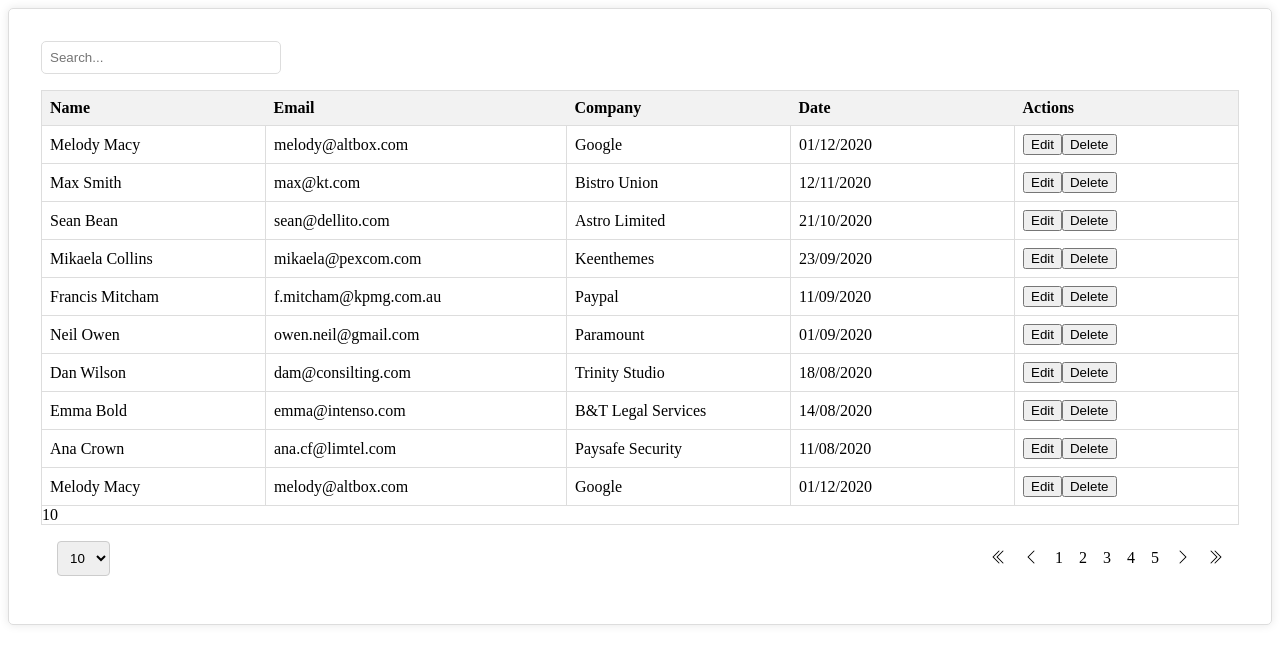
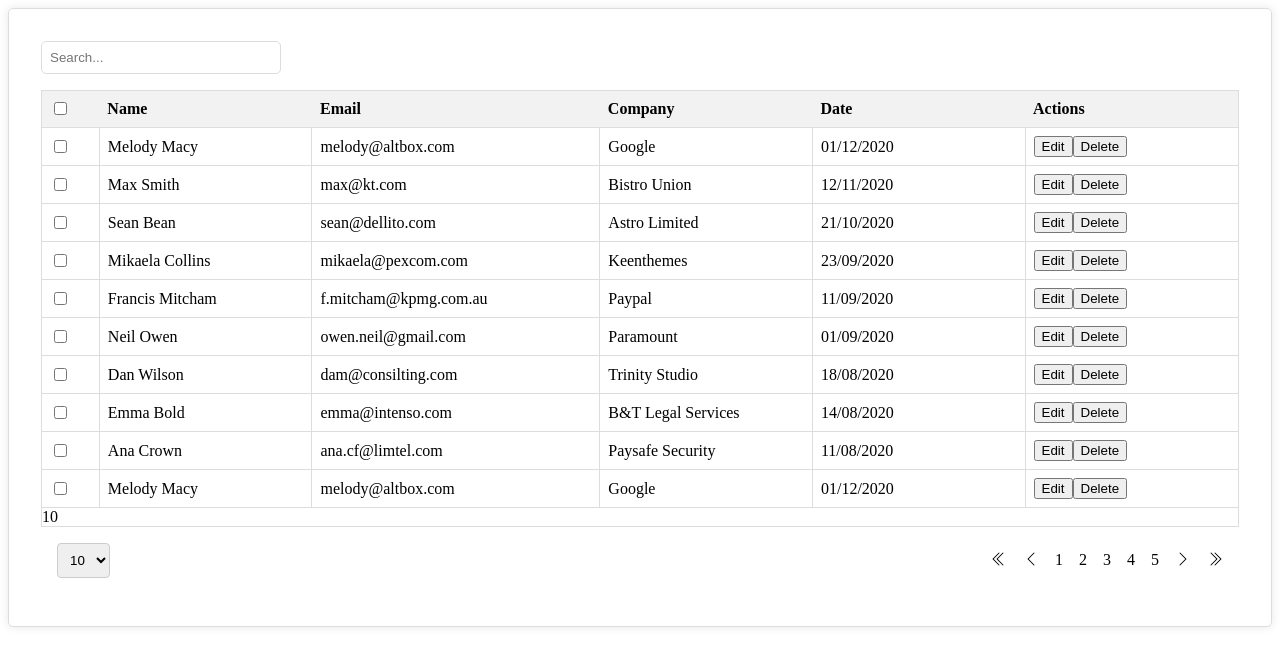
Before and after one commit to ogzcode/Components-Work, a Vue app in the folder vue-table/: page / in a window 1280 px wide. Shown: the top 666 px of the page. Built offline with nearby package versions, Linux system fonts and the light colour scheme.

Commit message:
Single selection added

```diff
--- a/vue-table/src/components/DataTable.vue
+++ b/vue-table/src/components/DataTable.vue
@@ -1,11 +1,12 @@
 <template>
     <div class="card">
-        <div>
+        <div class="header">
             <input type="text"
                 v-model="dataTableStore.searchQuery"
                 @input="dataTableStore.searchItems()"
                 placeholder="Search..."
             />
+            <button @click="printSelectedItems" v-if="dataTableStore.selectedItems.length > 0">Delete</button>
         </div>
         <table>
             <TableHeader/>
@@ -30,6 +31,10 @@ import TableFooter from './TableFooter.vue';
 
 const dataTableStore = useDataTable();
 
+const printSelectedItems = () => {
+    console.log(dataTableStore.selectedItems);
+}
+
 </script>
 
 <style scoped>
@@ -53,6 +58,21 @@ input {
     width: 240px;
     box-sizing: border-box;
     outline: none;
+}
+
+.header {
+    display: flex;
+    justify-content: space-between;
+    align-items: center;
     margin-bottom: 1rem;
 }
+
+button {
+    border: none;
+    background-color: #ddd;
+    border-radius: 5px;
+    padding: 8px;
+    cursor: pointer;
+    outline: none;
+}
 </style>
--- a/vue-table/src/components/TableBody.vue
+++ b/vue-table/src/components/TableBody.vue
@@ -2,8 +2,18 @@
     <tbody>
         <template v-for="(row, i) in dataTableStore.dataToDisplay" :key="i">
             <tr>
+                <td>
+                    <input
+                        type="checkbox"
+                        :checked="dataTableStore.selectedItems.includes(row)"
+                        @change="onChangeSelect(row)"
+                    />
+                </td>
                 <template v-for="(column, j) in dataTableStore.headers" :key="j">
-                    <td :style="{ width: column.width }">
+                    <td :style="{
+                        minWidth: column.columnWidth ? `${column.columnWidth}px` : '0',
+                        width: 'auto'
+                    }">
                         <slot :name="column.key" :data="row">
                             {{ row[column.key] }}
                         </slot>
@@ -20,6 +30,10 @@
 import { useDataTable } from '../stores/useDataTable';
 
 const dataTableStore = useDataTable();
+
+const onChangeSelect = (row) => {
+    dataTableStore.setSelectedItems(row);
+}
 </script>
 
 <style scoped>
@@ -27,4 +41,8 @@ td {
     border: 1px solid #ddd;
     padding: 8px;
 }
+
+td:first-child {
+    width: 16px;
+}
 </style>
--- a/vue-table/src/components/TableHeader.vue
+++ b/vue-table/src/components/TableHeader.vue
@@ -1,9 +1,16 @@
 <template>
     <thead>
         <tr>
-            <th v-for="column in dataTableStore.headers" :key="column.key" :style="{ width: column.width }"
-                @click="handleSort(column.key, column.sortEnabled)">
+            <th>
+                <input type="checkbox" />
+            </th>
+            <th v-for="column in dataTableStore.headers"
+                :key="column.key"
+                :style="{ width: column.width }"
+                @click="handleSort(column.key, column.sortEnabled)"
+            >
                 {{ column.columnName }}
+
                 <span v-if="columnLabelAndOrder.columnName === column.key">
                     <span v-if="columnLabelAndOrder.order === 'asc'">
                         <svg xmlns="http://www.w3.org/2000/svg" width="16" height="16" fill="currentColor"
@@ -26,7 +33,7 @@
 </template>
 
 <script setup>
-import { ref, computed, defineEmits } from 'vue';
+import { ref } from 'vue';
 import { useDataTable } from '../stores/useDataTable';
 
 
--- a/vue-table/src/stores/useDataTable.js
+++ b/vue-table/src/stores/useDataTable.js
@@ -9,6 +9,11 @@ export const useDataTable = defineStore("data-table", () => {
     const itemsPerPage = ref(10);
     const searchQuery = ref('');
     const initData = ref([]);
+    const selectedItems = ref([]);
+
+    const setSelectedItems = (item) => {
+        selectedItems.value.push(item);
+    }
 
     const init = (data, header) => {
         realData.value = data;
@@ -88,6 +93,8 @@ export const useDataTable = defineStore("data-table", () => {
         pageCount,
         searchQuery,
         dataToDisplay,
+        selectedItems,
+        setSelectedItems,
         searchItems,
         init,
         setData,
```
